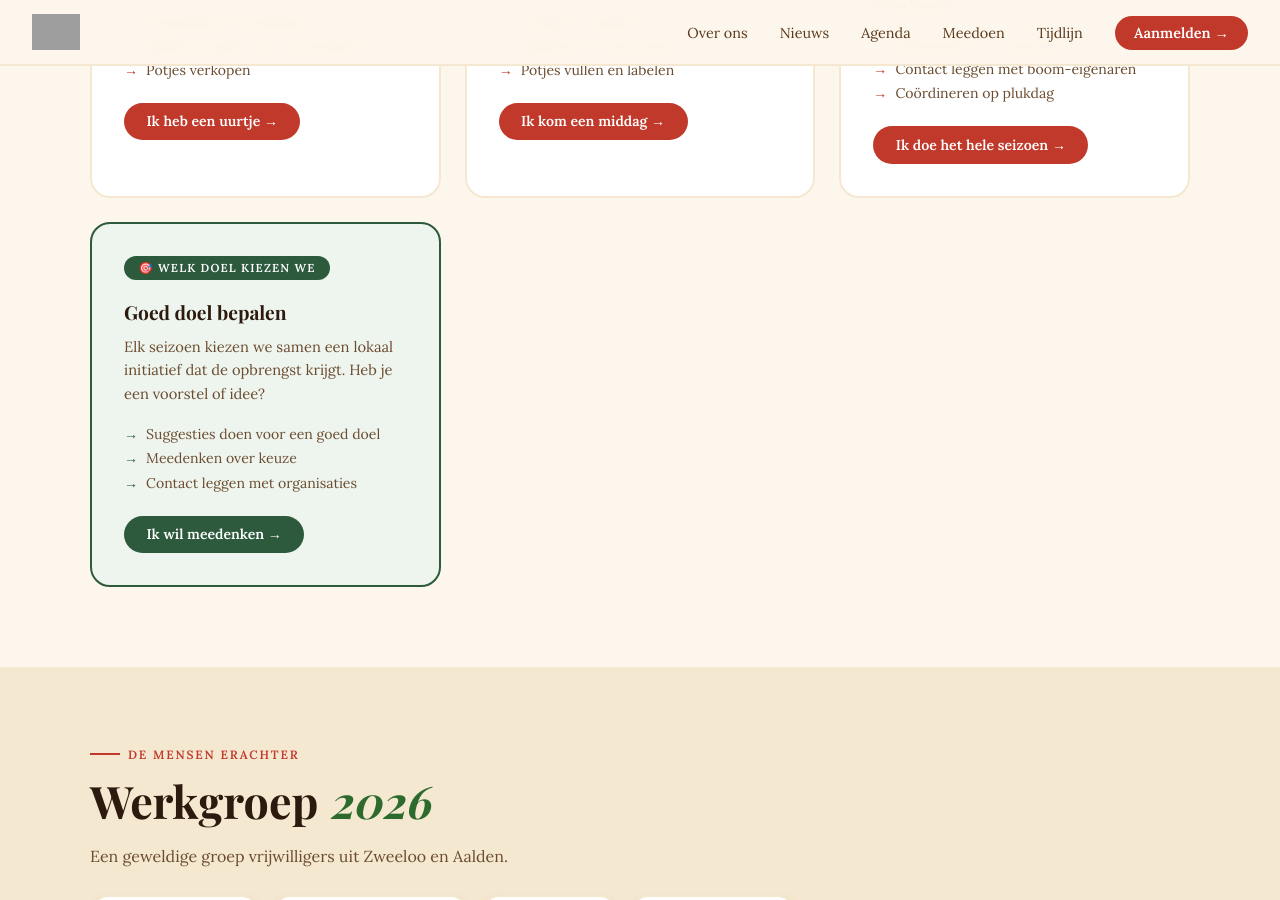
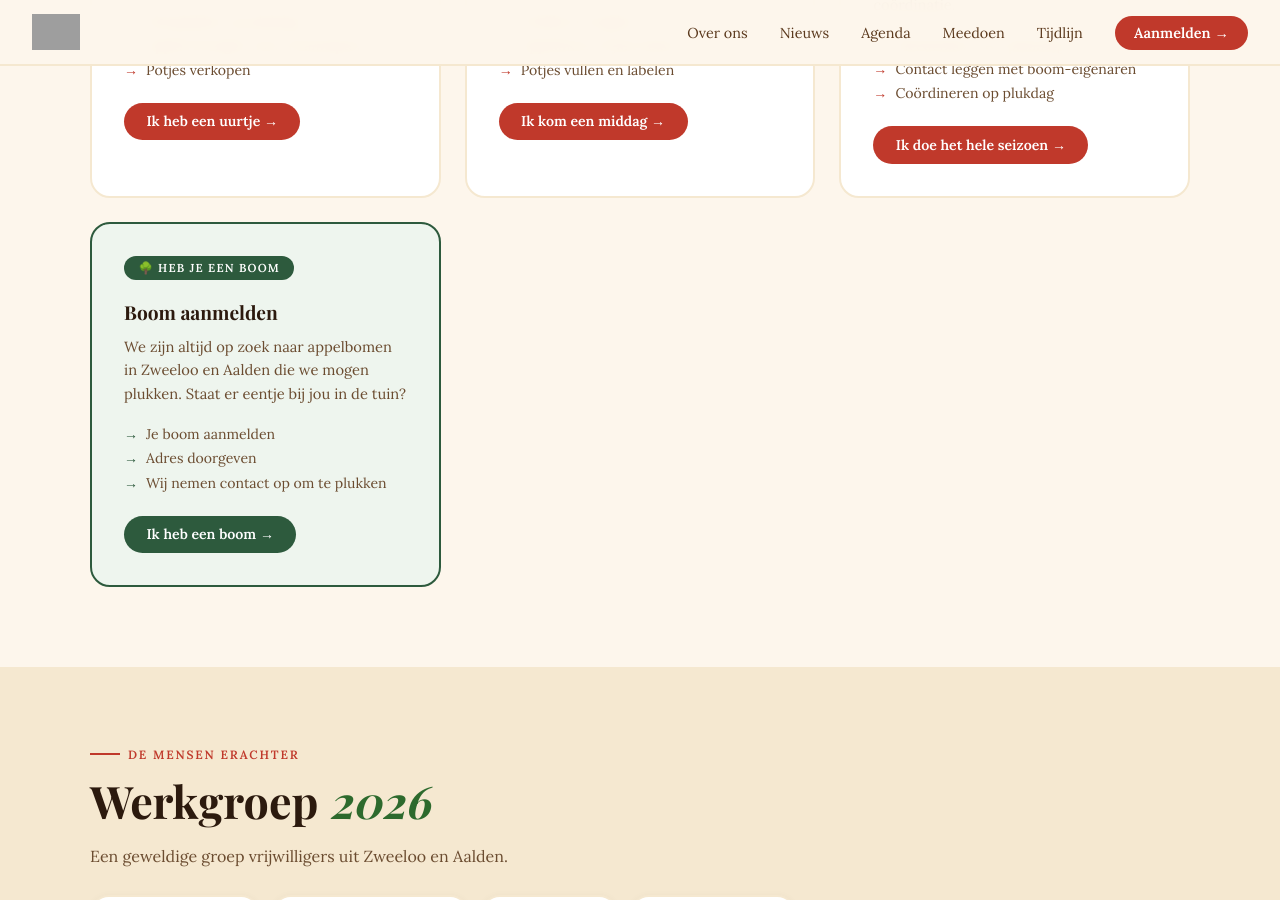
Before and after one commit to PlukenDeel/Pluk-en-Deel-2, a Jekyll site: the page built from index.html, in a window 1280 px wide and 900 px high, scrolled down 4348 px. Built offline with Jekyll 4.4.1, drawn with Linux system fonts in a browser that asks for light colours; some web fonts are replaced; grey boxes are pictures that could not be loaded.

Commit message:
Update index.html

```diff
--- a/index.html
+++ b/index.html
@@ -206,16 +206,16 @@ layout: default
       </div>
 
       <div class="micro-kaart boom-kaart">
-        <span class="micro-badge boom">🎯 Welk doel kiezen we</span>
-        <h3>Goed doel bepalen</h3>
-        <p>Elk seizoen kiezen we samen een lokaal initiatief dat de opbrengst krijgt. Heb je een voorstel of idee?</p>
-        <ul class="micro-taken">
-          <li>Suggesties doen voor een goed doel</li>
-          <li>Meedenken over keuze</li>
-          <li>Contact leggen met organisaties</li>
-        </ul>
-        <a href="#aanmelden" class="micro-cta">Ik wil meedenken →</a>
-      </div>
+<span class="micro-badge boom">🌳 Heb je een boom</span>
+<h3>Boom aanmelden</h3>
+<p>We zijn altijd op zoek naar appelbomen in Zweeloo en Aalden die we mogen plukken. Staat er eentje bij jou in de tuin?</p>
+<ul class="micro-taken">
+<li>Je boom aanmelden</li>
+<li>Adres doorgeven</li>
+<li>Wij nemen contact op om te plukken</li>
+</ul>
+<a href="#aanmelden" class="micro-cta">Ik heb een boom →</a>
+</div>
 
     </div>
   </div>
```
